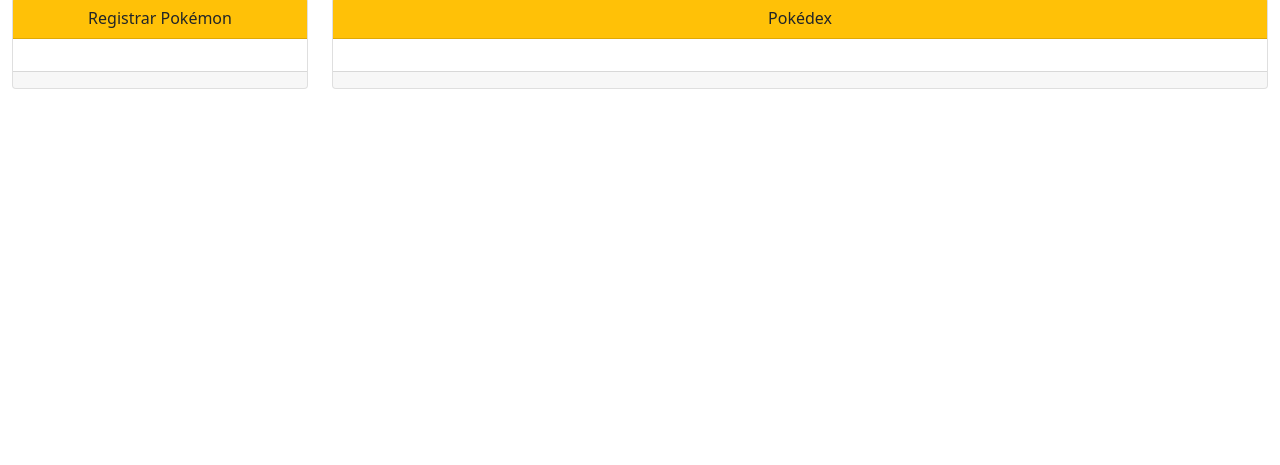
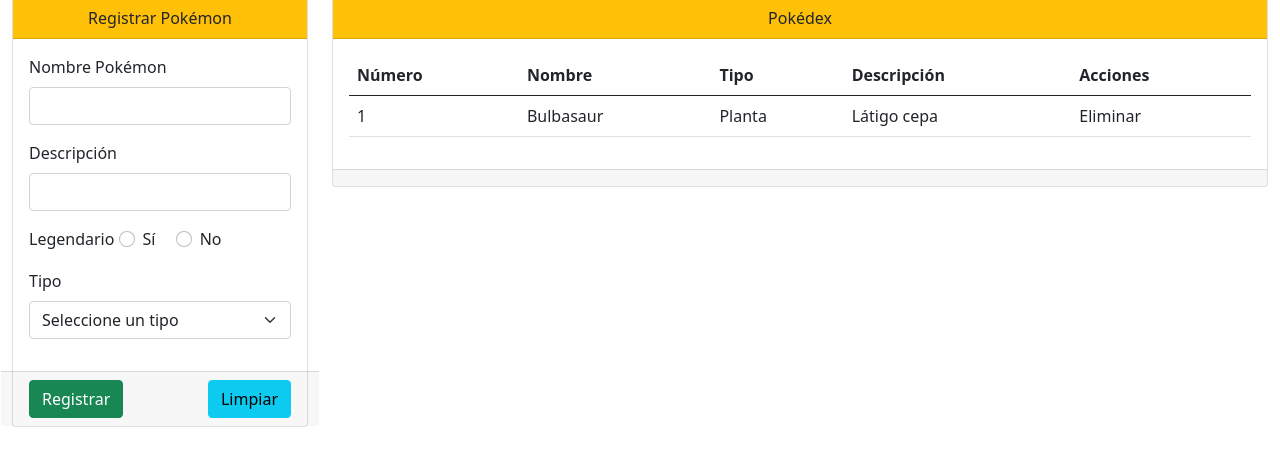
Before and after one commit to Nayelii14/Pokedex, a plain HTML site: page index.html in a window 1280 px wide. Shown: the part 103-568 px from the top of the page. Drawn offline with nearby package versions, Linux system fonts and the light colour scheme.

Commit message:
Agregar tabla, form y js

```diff
--- a/index.html
+++ b/index.html
@@ -33,9 +33,48 @@
                             <span>Registrar Pokémon</span>
                         </div>
                         <div class="card-body">
+                            <div class="mb-3">
+                                <label class="form-label" for="nombre-txt">Nombre Pokémon</label>
+                                <input class="form-control" id= "nombre-txt" type="text">
+                            </div>
 
+                            <div class="mb-3">
+                                <label class="form-label" for="descripcion-txt">Descripción</label>
+                                <input class="form-control" id="descripcion-txt" type="text">
+                            </div>
+
+                            <div class="mb-3">
+                                <label for="">Legendario</label>
+                                <div class="form-check form-check-inline">
+                                    <input class="form-check-input" type="radio" name="legendario-rb" id="legendario-si">
+                                    <label for="legendario-si">Sí</label>
+                                </div>
+
+                                <div class="form-check form-check-inline">
+                                    <input class="form-check-input" type="radio" name="legendario-rb" id="legendario-no">
+                                    <label class="form-check-label" for="legendario-si">No</label>
+                                </div>
+
+                            </div>
+
+                            <div class="mb-3">
+                                <label for="tipo" class="form-label">Tipo</label>
+                                <select class="form-select" type="select">
+                                    <option selected>Seleccione un tipo</option>
+                                    <option value="1">Fuego</option>
+                                    <option value="2">Agua</option>
+                                    <option value="3">Planta</option>
+                                    <option value="4">Normal</option>
+                                </select>
+                            </div>
                         </div>
-                        <div class="card-footer">
+                        <div class="card-footer row">
+                            <div class="col-6">
+                                <button type="button" class="btn btn-success" id="registrar-btn">Registrar</button>
+                            </div>
+                            <div class="col-6 text-end">
+                                <button type="button" class="btn btn-info" id="limpiar-btn">Limpiar</button>
+                            </div>
 
                         </div>
                     </div>
@@ -46,7 +85,26 @@
                           <span>Pokédex</span>
                       </div>
                       <div class="card-body">
-
+                        <table class="table table-hover table-border table-s">
+                            <thead>
+                                <tr>
+                                    <th>Número</th>
+                                    <th>Nombre</th>
+                                    <th>Tipo</th>
+                                    <th>Descripción</th>
+                                    <th>Acciones</th>
+                                </tr>
+                            </thead>
+                            <tbody>
+                                <tr>
+                                    <td>1</td>
+                                    <td>Bulbasaur</td>
+                                    <td>Planta</td>
+                                    <td>Látigo cepa</td>
+                                    <td>Eliminar</td>
+                                </tr>
+                            </tbody>
+                        </table>
                       </div>
                       <div class="card-footer">
 
@@ -59,6 +117,6 @@
       </main>
 
     <script src="https://cdn.jsdelivr.net/npm/bootstrap@5.0.0-beta3/dist/js/bootstrap.bundle.min.js" integrity="sha384-JEW9xMcG8R+pH31jmWH6WWP0WintQrMb4s7ZOdauHnUtxwoG2vI5DkLtS3qm9Ekf" crossorigin="anonymous"></script>
-
+    <script src="js/index.js"></script>
   </body>
 </html>
--- /dev/null
+++ b/js/index.js
@@ -0,0 +1,6 @@
+document.querySelector("#registrar-btn").addEventListener("click",()=>{
+    let nombre=document.querySelector("#nombre-txt").value;
+
+    //console.log("HOLA MUNDO", nombre);
+    alert("Hola Mundo" + nombre); //Ventana emergente, no recomendable, jode mucho
+} );
```
